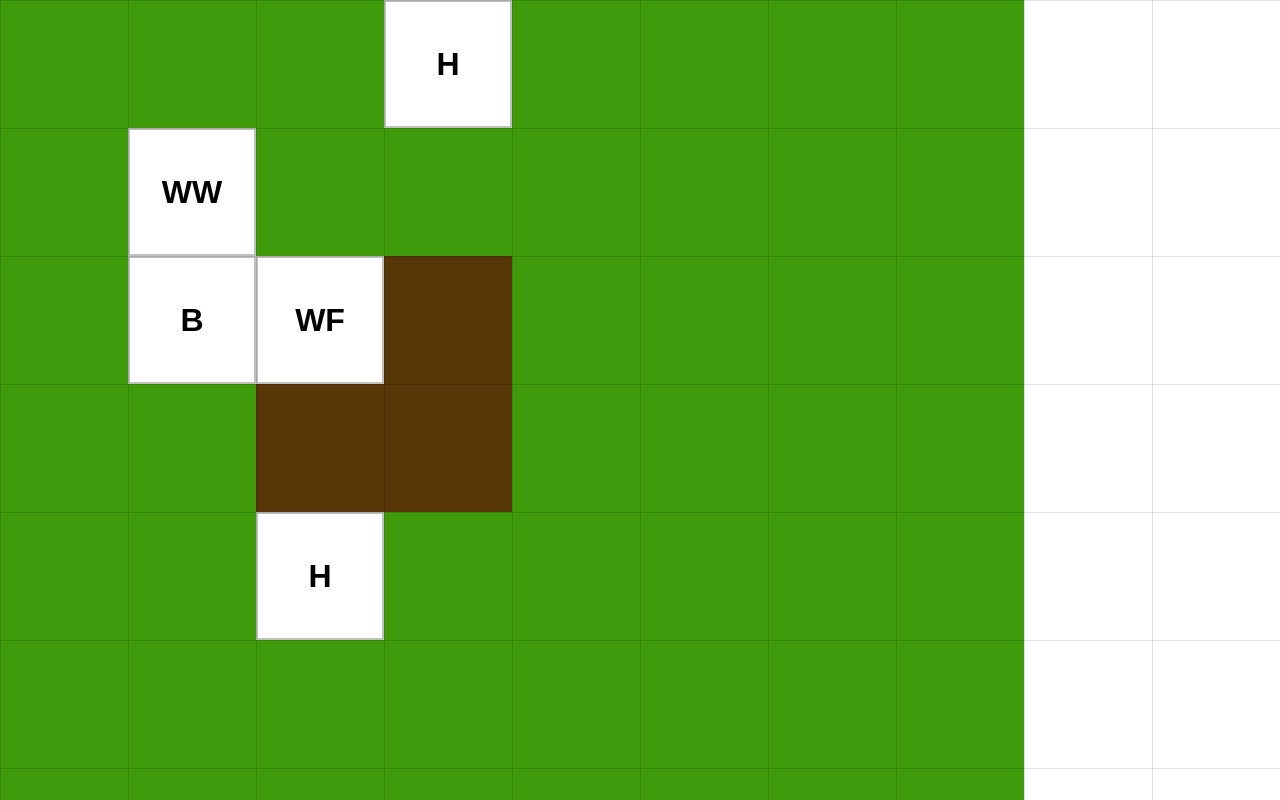
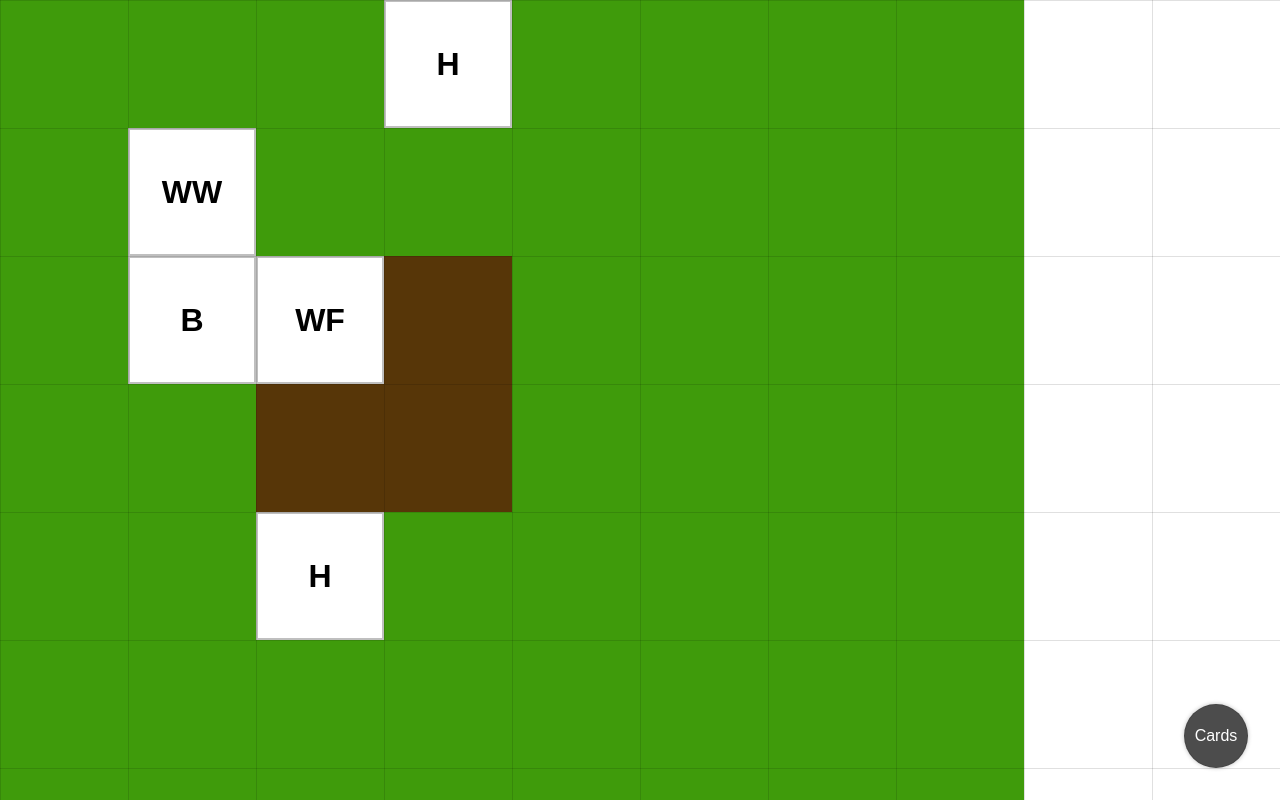
Before and after one commit to foxfriends/cartography, a SvelteKit app: page /play in a window 1280 px wide. Built offline with nearby package versions, Linux system fonts and the light colour scheme.

Commit message:
begin creating hud

```diff
--- a/src/app.html
+++ b/src/app.html
@@ -9,6 +9,18 @@
     />
     %sveltekit.head%
     <style>
+      @property --grid-x {
+        syntax: "<number>";
+        inherits: false;
+        initial-value: 0;
+      }
+
+      @property --grid-y {
+        syntax: "<number>";
+        inherits: false;
+        initial-value: 0;
+      }
+
       :root {
         font-size: 16px;
 
--- a/src/lib/game/Card.svelte
+++ b/src/lib/game/Card.svelte
@@ -123,10 +123,6 @@
       box-shadow: 0 0 1rem rgb(0 0 0 / 0.25);
       transition-duration: 0;
     }
-
-    &:not(.dragging) {
-      transition: transform 0.1s;
-    }
   }
 
   .shadow {
--- a/src/lib/game/GameWindow.svelte
+++ b/src/lib/game/GameWindow.svelte
@@ -218,7 +218,7 @@
     <div class="terrain" data-type={tile.type} style="--grid-x: {tile.x}; --grid-y: {tile.y}"></div>
   {/each}
 
-  <CardArea cards={cards.filter(isOnScreen)} {hand} tileSize={TILE_SIZE} {onMoveCard} />
+  <CardArea cards={cards.filter(isOnScreen)} {hand} {onMoveCard} />
   <GridLines />
 </div>
 
--- /dev/null
+++ b/src/lib/hud/Hud.svelte
@@ -0,0 +1,44 @@
+<script>
+</script>
+
+<div class="area">
+  <div class="menu">
+    <button>Cards</button>
+  </div>
+</div>
+
+<style>
+  .area {
+    pointer-events: none;
+    position: relative;
+    width: 100%;
+    height: 100%;
+    display: grid;
+
+    grid-template:
+      ". ." 1fr
+      ". menu" auto
+      / 1fr auto;
+  }
+
+  .menu {
+    grid-area: menu;
+    padding: 2rem;
+    display: flex;
+    flex-direction: column;
+    gap: 1rem;
+  }
+
+  button {
+    border-radius: 100%;
+    width: 4rem;
+    height: 4rem;
+    background-color: rgb(0 0 0 / 0.7);
+    backdrop-filter: blur(5px);
+    color: white;
+    pointer-events: auto;
+    cursor: pointer;
+    border: 1px solid rgb(0 0 0 / 0.12);
+    box-shadow: 0 0 0.25rem rgb(0 0 0 / 0.25);
+  }
+</style>
--- a/src/routes/play/+page.svelte
+++ b/src/routes/play/+page.svelte
@@ -1,15 +1,26 @@
 <script lang="ts">
   import GameWindow from "$lib/game/GameWindow.svelte";
+  import Hud from "$lib/hud/Hud.svelte";
 </script>
 
 <main>
   <GameWindow />
 </main>
+<div>
+  <Hud />
+</div>
 
 <style>
-  main {
+  main,
+  div {
+    position: absolute;
+    inset: 0;
     width: 100vw;
     height: 100vh;
+  }
+
+  div {
+    pointer-events: none;
   }
 
   :global(html) {
```
